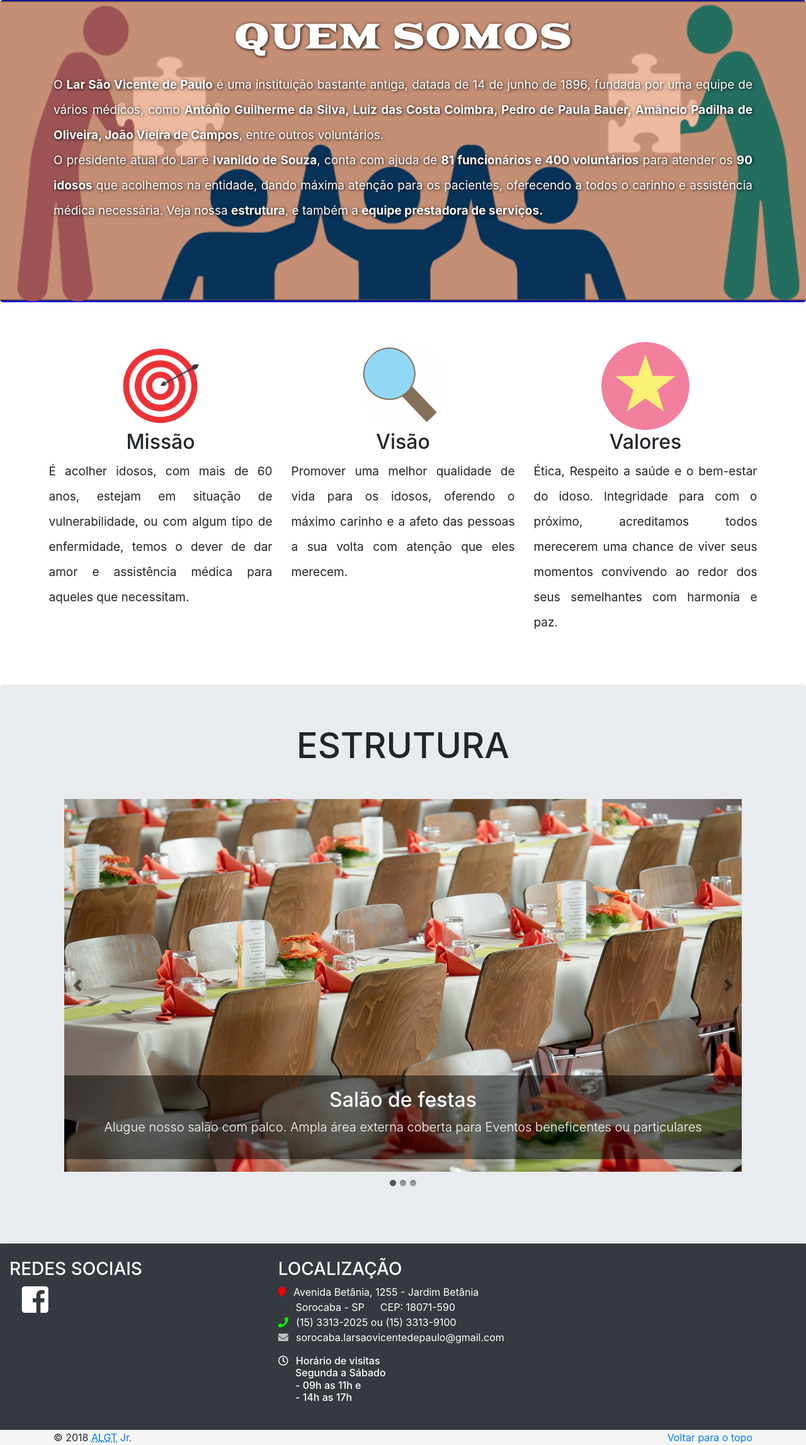
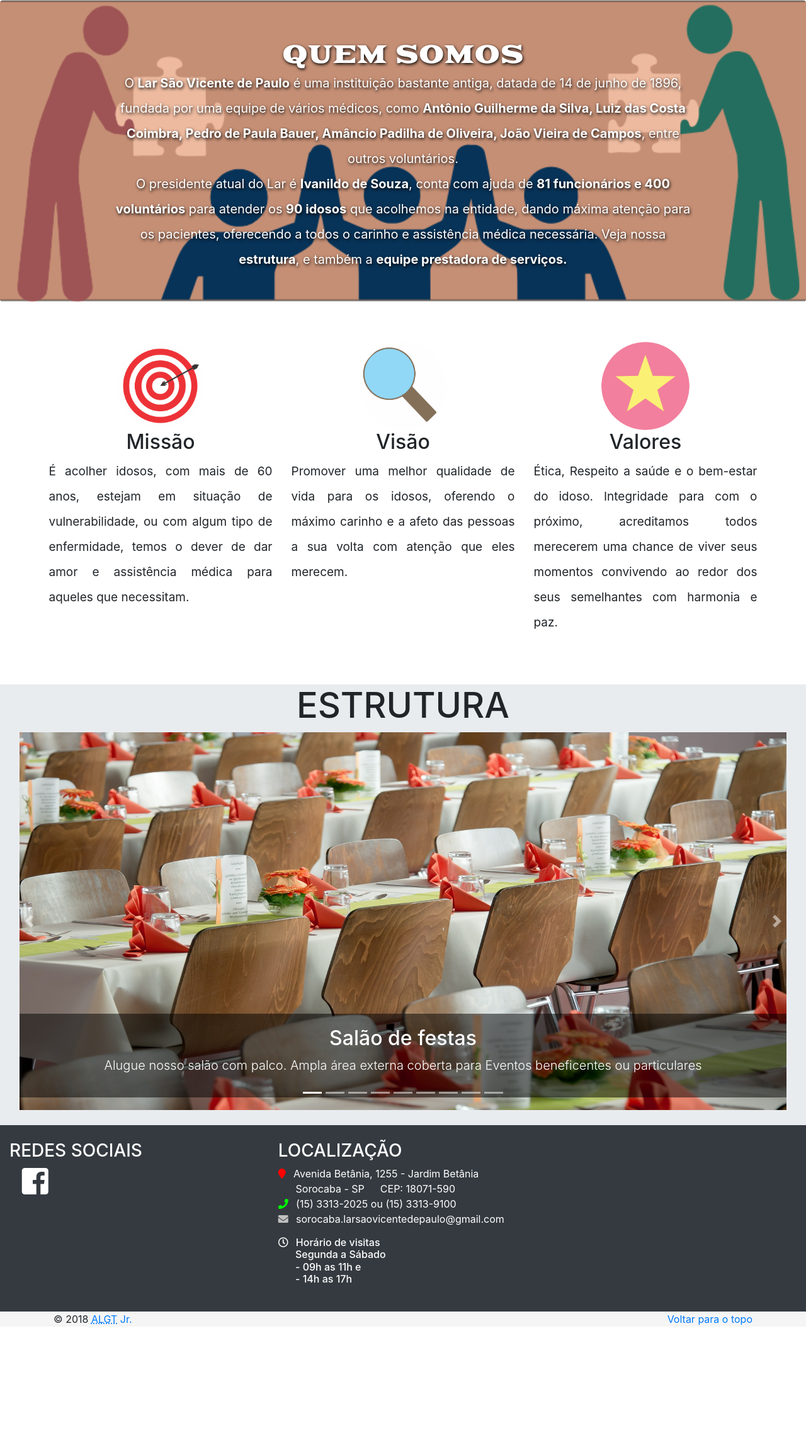
Before and after one commit to GregMasterBr/larsaovicentedepaula.com.br, a PHP site: page /quem-somos in a window 1280 px wide. Shown: the part 56-2351 px from the top of the page at 63% size. After the commit the page ends 2161 px from the top, so only its background shows below. Run offline with PHP 8.4, Linux system fonts and the light colour scheme; some libraries are stand-ins or nearby versions; grey boxes are pictures that could not be loaded.

Commit message:
Padronizando fontes

```diff
--- a/css/estilo.css
+++ b/css/estilo.css
@@ -8,14 +8,29 @@
 	Autor: Anne, Gregorio, Luan e Tamires
 	Autor URI:
 */
+
+/*-----------------------
+	PADRÃO FONTES
+------------------------*/
 	@font-face {
 	    font-family: Goblin One;
 	    src: url(../fonts/GoblinOne.ttf);
 	}
 	h1{
 		font-family: 'Goblin One', cursive;
-	text-shadow: 1px 1px 5px #000;
+		font-size: 1.8rem;
 	}
+	.p-header{
+		font-size: 1.25rem;
+		line-height: 40px;
+	}
+	.shadow{
+		text-shadow: 1px 2px 5px #000;
+	}
+
+/*--------------------------
+	SLIDE PRINCIPAL
+---------------------------*/
 	header{
 		margin-top: 56px;
 	}
@@ -31,7 +46,7 @@
 		margin: 50px 0;
 	}
 	.img-destaque{
-		background: url("../img/imagem-sobre-amor.jpg");
+		background: url("../img/imagem-sobre-amor.jpg") 70% 70% no-repeat;
 		background-size: cover;
 	}
 	.servicos, .servicos .row.text-center{
@@ -102,6 +117,9 @@ FOOTER
 	.carousel.slide .carousel-inner .carousel-item img, .container-fluid .img-fluid{
 		height: 400px;
 	}
+	h1{
+		font-size: 2.5rem;
+	}
 }
 
 /*Large devices (desktops, 992px and up)*/
@@ -109,7 +127,7 @@ FOOTER
 	.carousel.slide .carousel-inner .carousel-item img, .container-fluid .img-fluid{
 		height: 500px;
 	}
-	.carousel-item.active .container{
+	.carousel-item .container{
 		display: block;
 	}
 }
--- a/css/quem-somos.css
+++ b/css/quem-somos.css
@@ -1,29 +1,49 @@
-.paragrafo_quem_somos{
+
+/*------------------------------------------------
+Header
+-------------------------------------------------*/
+  :root {
+    --jumbotron-padding-y: 2rem;
+  }
+
+  .jumbotron {
+    padding-top: var(--jumbotron-padding-y);
+    padding-bottom: var(--jumbotron-padding-y);
+  }
+  @media (min-width: 768px) {
+    .jumbotron {
+      padding-top: calc(var(--jumbotron-padding-y) * 2);
+    }
+  }
+
+  .jumbotron .container {
+    max-width: 60rem;
+  }
+
+  .bg-img {
+    background: url('../img/quem-somos/fundo.png') 20% 20% no-repeat;
+    background-size:cover;
+    width: 100%;
+    height: 30em;
+    display: table;
+  }
+ /*-------------------------
+ 	FIM HEADER
+ ---------------------------*/
+
+ .paragrafo_quem_somos{
 	font-size: 19px;
 	text-align: justify;
 	line-height: 40px;
 	margin-top: 2%;
 
 }
-.paragrafo_quem_somos.topo, h1{
-	text-shadow: 1px 1px 5px #000;
-
+.estrutura{
+	background-color: #e9ecef;
 }
-.display-4.estrutura{
+.display-4{
 	font-weight: 500;
-}
-h2{
 	text-align: center;
-}
-.carousel.slide .carousel-inner .carousel-item img, .masthead .container-fluid {
-		height: 37em;
-		max-width: 100%;
-		width: 100%;
-}
-
-.img-fluid{
-	height: 100%;
-	width: 100%;
 }
 
 .carousel-caption{
@@ -31,20 +51,23 @@ h2{
 	width: 100%;
 	right: 0%;
 	left: 0%;
+	top: 200px;
+	padding-top: 5px;
 }
+
+.carousel-item .container{
+	display: table;
+	margin-top: 210px;
+}
+
+.carousel-control-prev, .carousel-control-next{
+	height: 200px;
+	width: 5%;
+}
+
 .text-muted{
 	color: #fff !important;
 }
-
-.text-center{
-  background:blue url('../img/quem-somos/fundo.png');
-  background-repeat: no-repeat;
-  background-size:cover;
-  background-position: 20% 20%;
-  padding-top: 2%;
-  height: 30em;
-  color: #fff;
- }
 
  .visao-missao-valores{
  	text-align: center;
@@ -54,3 +77,39 @@ h2{
  	/*background: #FFE23A;*/
  	padding: 5%;
  }
+/* Small devices (landscape phones, 576px and up)*/
+@media (min-width: 576px) {
+	.carousel-caption{
+		top: 300px;
+		padding-top: 10px;
+	}
+
+	.carousel-item .container{
+		margin-top: 190px;
+	}
+
+	.carousel-control-prev, .carousel-control-next{
+		height: 300px;
+	}
+}
+
+/* Medium devices (tablets, 768px and up)*/
+@media (min-width: 768px) {
+	.carousel.slide{
+		padding: 0 1rem;
+	}
+	.carousel-caption{
+		top: unset;
+		bottom: 20px;
+		padding-top: 20px;
+	}
+
+	.carousel-item .container{
+		display: block;
+		margin-top: 0;
+	}
+
+	.carousel-control-prev, .carousel-control-next{
+		height: unset;
+	}
+}
--- a/css/voluntario.css
+++ b/css/voluntario.css
@@ -10,8 +10,34 @@
 /*------------------------------------------------
 Header
 -------------------------------------------------*/
-  header, .container-fluid.text-center.pb-5{
-    background-color: springgreen;
+  :root {
+    --jumbotron-padding-y: 4rem;
+  }
+
+  .jumbotron {
+    padding-top: var(--jumbotron-padding-y);
+  }
+  @media (min-width: 768px) {
+    .jumbotron {
+      padding-top: calc(var(--jumbotron-padding-y) * 2.5);
+    }
+  }
+
+  .jumbotron .container {
+    max-width: 60rem;
+  }
+
+  .bg-img {
+    background: url('../img/voluntario/voluntario.jpg') 50% 50% no-repeat;
+    background-size:cover;
+    width: 100%;
+    height: 30em;
+    display: table;
+  }
+  .btn-lg{
+    font-size: 1rem;
+    box-shadow: 1px 1px 5px #000;
+    font-weight: bold;
   }
 /*-------------------------------------------------
 Slide Depoimento Voluntário
--- a/includes/menu-principal.php
+++ b/includes/menu-principal.php
@@ -1,6 +1,6 @@
     <header>
       <nav class=" navbar navbar-expand-md navbar-dark fixed-top bg-dark">
-        <a class="navbar-brand" href="#"><abbr title="Lar São Vicente de Paulo">LSVP</abbr></a>
+        <a class="navbar-brand" href="../"><abbr title="Lar São Vicente de Paulo">LSVP</abbr></a>
         <button class="navbar-toggler" type="button" data-toggle="collapse" data-target="#navbarCollapse" aria-controls="navbarCollapse" aria-expanded="false" aria-label="Toggle navigation">
           <span class="navbar-toggler-icon"></span>
         </button>
--- a/index.php
+++ b/index.php
@@ -82,10 +82,10 @@
       <div class="text-center"><img src="img/seja-um-voluntario2.jpg" alt="Patrocinadores Master" /></div>
   </div>
 
-	<div class="position-relative overflow-hidden p-3 p-md-5  text-center bg-light img-destaque">
+	<div class="position-relative overflow-hidden p-3 p-md-5 text-white text-center bg-light img-destaque">
       <div class="col-md-5 p-lg-5 mx-auto my-5">
-        <h1 class="display-4 font-weight-normal">Avós de Coração</h1>
-        <p class="lead font-weight-normal">A história desta família não se trata de sobrenome. </p><p><b>É sobre AMOR</b>.</p>
+        <h1 class="display-4 font-weight-normal shadow">Avós de Coração</h1>
+        <p class="p-header shadow">A história desta família não se trata de sobrenome. </p><p><b>É sobre AMOR</b>.</p>
         <a class="btn btn-outline-secondary" href="#">PARA AJUDAR BASTA OUVIR</a>
       </div>
       <div class="product-device box-shadow d-none d-md-block"></div>
--- a/quem-somos/index.php
+++ b/quem-somos/index.php
@@ -10,7 +10,6 @@
     <link rel="icon" type="image/png" href="../favicon.png" />
 		<link rel="stylesheet" href="https://maxcdn.bootstrapcdn.com/bootstrap/4.0.0/css/bootstrap.min.css" integrity="sha384-Gn5384xqQ1aoWXA+058RXPxPg6fy4IWvTNh0E263XmFcJlSAwiGgFAW/dAiS6JXm" crossorigin="anonymous">
     <link rel="stylesheet" type="text/css" href="../css/estilo.css" />
-    <link rel="stylesheet" type="text/css" href="../css/voluntario.css" />
 		<link rel="stylesheet" type="text/css" href="../css/quem-somos.css" />
     <link href="https://use.fontawesome.com/releases/v5.0.6/css/all.css" rel="stylesheet">
 	</head>
@@ -21,10 +20,10 @@
 
     <main role="main">
       <!-- Main jumbotron for a primary marketing message or call to action -->
-      <div class="jumbotron text-center mb-0">
-        <div class="container container1">
-          <h1 class="display-4">QUEM SOMOS</h1>
-          <p class="paragrafo_quem_somos topo">O <b>Lar São Vicente de Paulo</b> é uma instituição bastante antiga, datada de 14 de junho de 1896, fundada por uma equipe de vários médicos, como <b>Antônio Guilherme da Silva, Luiz das Costa Coimbra, Pedro de Paula Bauer, Amâncio Padilha de Oliveira, João Vieira de Campos</b>, entre outros voluntários.<br>
+      <div class="jumbotron mb-0 text-center text-white bg-img shadow">
+        <div class="container">
+          <h1 class="jumbotron-heading text-uppercase mb-0">QUEM SOMOS</h1>
+          <p class="p-header mb-3">O <b>Lar São Vicente de Paulo</b> é uma instituição bastante antiga, datada de 14 de junho de 1896, fundada por uma equipe de vários médicos, como <b>Antônio Guilherme da Silva, Luiz das Costa Coimbra, Pedro de Paula Bauer, Amâncio Padilha de Oliveira, João Vieira de Campos</b>, entre outros voluntários.<br>
           O presidente atual do Lar é <b>Ivanildo de Souza</b>, conta com ajuda de <b>81 funcionários e 400 voluntários</b> para atender os <b>90 idosos</b> que acolhemos na entidade, dando máxima atenção para os pacientes, oferecendo a todos o carinho e assistência médica necessária. Veja nossa <b>estrutura</b>, e também a <b>equipe prestadora de serviços.</b></p>
         </div>
       </div>
@@ -36,32 +35,37 @@
         <!-- Three columns of text below the carousel -->
         <div class="row icones-quem-somos">
           <div class="col-lg-4 img visao-missao-valores">
-            <img class="rounded-circle circulo" src="../img/quem-somos/missão.png" alt="Generic placeholder image" width="140" height="140">
+            <img class="rounded-circle" src="../img/quem-somos/missão.png" alt="Generic placeholder image" width="140" height="140">
             <h2 class="h2_quem_somos">Missão</h2>
             <p class="paragrafo_quem_somos">É acolher idosos, com mais de 60 anos, estejam em situação de vulnerabilidade, ou com algum tipo de enfermidade, temos o dever de dar amor e assistência médica para aqueles que necessitam.</p>
           </div><!-- /.col-lg-4 -->
           <div class="col-lg-4 img visao-missao-valores">
-            <img class="rounded-circle circulo" src="../img/quem-somos/visao.png" alt="Generic placeholder image" width="140" height="140">
+            <img class="rounded-circle" src="../img/quem-somos/visao.png" alt="Generic placeholder image" width="140" height="140">
             <h2 class="h2_quem_somos">Visão</h2>
             <p class="paragrafo_quem_somos">Promover uma melhor qualidade de vida para os idosos, oferendo o máximo carinho e a afeto das pessoas a sua volta com atenção que eles merecem.</p>
           </div><!-- /.col-lg-4 -->
           <div class="col-lg-4 img visao-missao-valores">
-            <img class="rounded-circle circulo" src="../img/quem-somos/valores.png" alt="Generic placeholder image" width="140" height="140">
+            <img class="rounded-circle" src="../img/quem-somos/valores.png" alt="Generic placeholder image" width="140" height="140">
             <h2 class="h2_quem_somos">Valores</h2>
             <p class="paragrafo_quem_somos">Ética, Respeito a saúde e o bem-estar do idoso.
             Integridade para com o próximo, acreditamos todos merecerem uma chance de viver seus momentos convivendo ao redor dos seus semelhantes com harmonia e paz.</p>
           </div><!-- /.col-lg-4 -->
         </div><!-- /.row -->
       </div><!-- /.container -->
-      <div class="jumbotron mb-0">
-        <div class="container">
-          <h2 class="display-4 estrutura">ESTRUTURA</h1>
-        </div>
+
+      <div class="container-fluid pb-4 estrutura">
+        <h2 class="display-4">ESTRUTURA</h2>
         <div id="myCarousel" class="carousel slide" data-ride="carousel">
           <ol class="carousel-indicators">
            <li data-target="#myCarousel" data-slide-to="0" class="active"></li>
             <li data-target="#myCarousel" data-slide-to="1"></li>
             <li data-target="#myCarousel" data-slide-to="2"></li>
+            <li data-target="#myCarousel" data-slide-to="3"></li>
+            <li data-target="#myCarousel" data-slide-to="4"></li>
+            <li data-target="#myCarousel" data-slide-to="5"></li>
+            <li data-target="#myCarousel" data-slide-to="6"></li>
+            <li data-target="#myCarousel" data-slide-to="7"></li>
+            <li data-target="#myCarousel" data-slide-to="8"></li>
           </ol>
           <div class="carousel-inner">
             <div class="carousel-item active">
```
Also changed, not shown: acolhimento/index.php (+6 -6 lines), css/acolhimento.css (+0 -7 lines), css/eventos.css (+16 -26 lines), css/leis.css (+20 -26 lines), css/parceiros.css (+19 -24 lines), eventos/index.php (+8 -6 lines), leis/index.php (+6 -4 lines), parceiros/index.php (+6 -4 lines), voluntario/index.php (+11 -15 lines), img/voluntario/voluntario.jpg (added).
